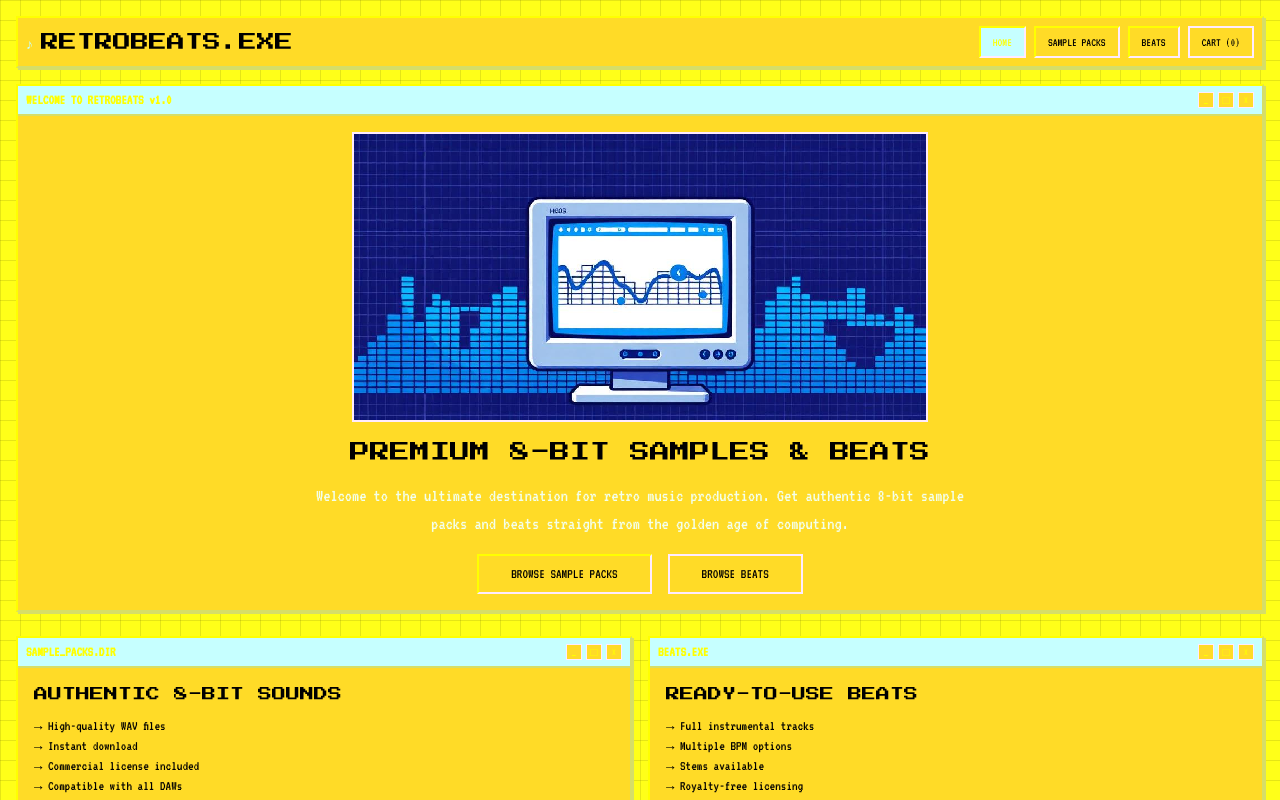
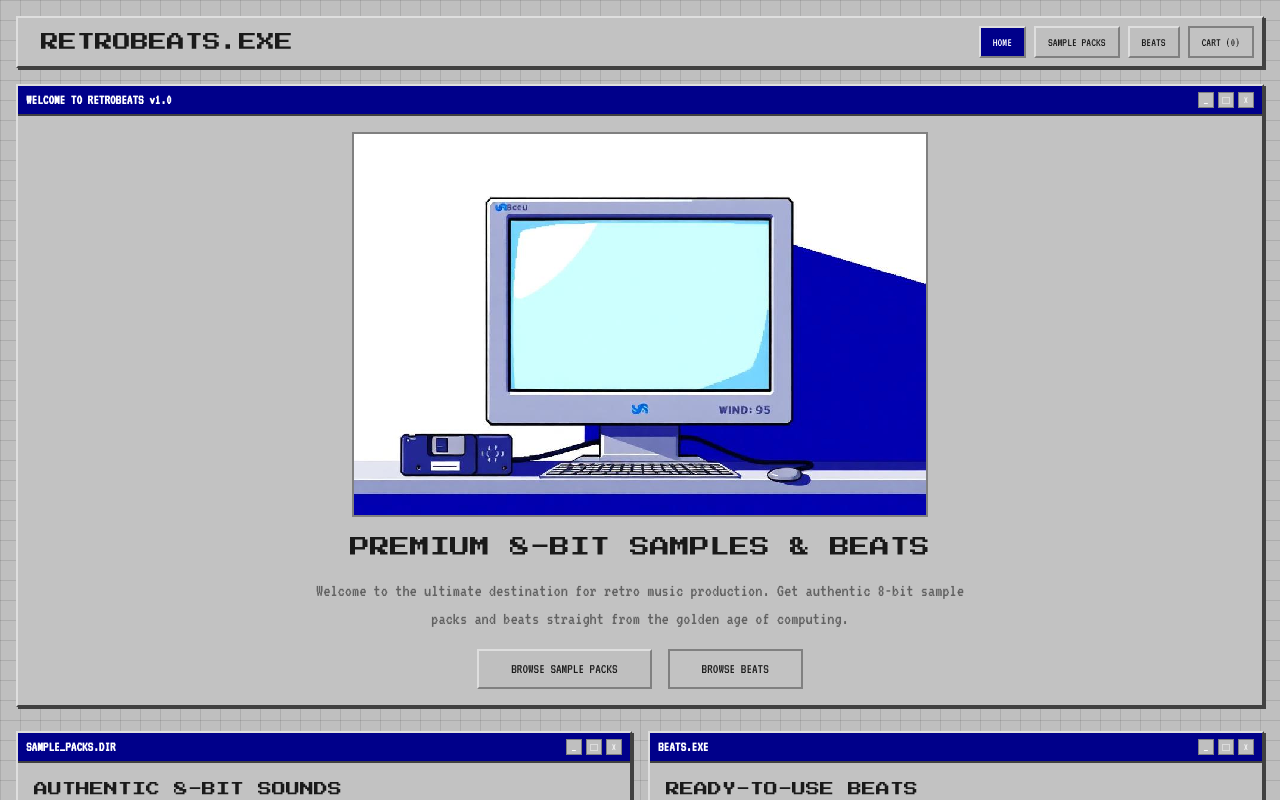
Before and after one commit to mitchgeist/retro-sample-shop, a React (Vite) app: page / in a window 1280 px wide. Shown: the top 800 px of the page. Built offline with nearby package versions, Linux system fonts and the light colour scheme.

Commit message:
Refine landing page colors
Adjusted landing page background and text colors to better match Windows 95 aesthetic for improved readability. Replaced the main hero image on the landing page.

```diff
--- a/src/components/sections/HomeSection.tsx
+++ b/src/components/sections/HomeSection.tsx
@@ -1,7 +1,7 @@
 import React from 'react';
 import { RetroWindow } from '../RetroWindow';
 import { RetroButton } from '../ui/retro-button';
-import heroBanner from '@/assets/hero-banner.png';
+import heroBanner from '@/assets/hero-95-floppy.png';
 
 interface HomeSectionProps {
   onSectionChange: (section: 'samples' | 'beats') => void;
@@ -15,7 +15,7 @@ export const HomeSection: React.FC<HomeSectionProps> = ({ onSectionChange }) =>
         <div className="text-center space-y-4">
           <img
             src={heroBanner}
-            alt="RetroBeats Hero"
+            alt="Windows 95 style 8-bit retro music production hero with CRT and floppy disks"
             loading="lazy"
             decoding="async"
             className="w-full max-w-xl mx-auto border-2 border-[hsl(var(--button-shadow))]"
--- a/src/index.css
+++ b/src/index.css
@@ -6,93 +6,93 @@
 
 @layer base {
   :root {
-    /* Windows 95 Classic Colors */
-    --background: 195 195 195; /* Classic Windows gray */
-    --foreground: 0 0 0;
+    /* Windows 95 Classic Colors (HSL tokens) */
+    --background: 0 0% 75%; /* Classic Windows gray #c0c0c0 */
+    --foreground: 0 0% 10%;
 
-    --card: 192 192 192;
-    --card-foreground: 0 0 0;
+    --card: 0 0% 76%;
+    --card-foreground: 0 0% 10%;
 
-    --popover: 255 255 255;
-    --popover-foreground: 0 0 0;
+    --popover: 0 0% 100%;
+    --popover-foreground: 0 0% 10%;
 
-    /* Retro Blue Theme */
-    --primary: 0 120 212; /* Classic Windows blue */
-    --primary-foreground: 255 255 255;
+    /* Title bar blue (subtle) */
+    --primary: 240 100% 27%; /* Win95 dark blue */
+    --primary-foreground: 0 0% 100%;
 
-    --secondary: 128 128 128; /* Windows gray */
-    --secondary-foreground: 255 255 255;
+    --secondary: 0 0% 50%; /* Mid gray */
+    --secondary-foreground: 0 0% 10%;
 
-    --muted: 224 224 224;
-    --muted-foreground: 96 96 96;
+    --muted: 0 0% 88%;
+    --muted-foreground: 0 0% 38%;
 
-    --accent: 255 0 255; /* Bright magenta accent */
-    --accent-foreground: 255 255 255;
+    --accent: 180 30% 35%; /* Teal accent, subdued */
+    --accent-foreground: 0 0% 100%;
 
-    --destructive: 255 0 0;
-    --destructive-foreground: 255 255 255;
+    --destructive: 0 100% 40%;
+    --destructive-foreground: 0 0% 100%;
 
     /* Window Chrome Colors */
-    --border: 128 128 128;
-    --input: 255 255 255;
-    --ring: 0 120 212;
+    --border: 0 0% 50%;
+    --input: 0 0% 100%;
+    --ring: 240 100% 27%;
 
     /* Special Retro Colors */
-    --retro-green: 0 255 0;
-    --retro-cyan: 0 255 255;
-    --retro-yellow: 255 255 0;
-    --window-frame: 192 192 192;
-    --window-shadow: 64 64 64;
-    --button-highlight: 223 223 223;
-    --button-shadow: 128 128 128;
+    --retro-green: 120 100% 50%;
+    --retro-cyan: 180 100% 50%;
+    --retro-yellow: 60 100% 50%;
+    --window-frame: 0 0% 75%;
+    --window-shadow: 0 0% 25%;
+    --button-highlight: 0 0% 87%;
+    --button-shadow: 0 0% 50%;
 
     --radius: 0px; /* No rounded corners for that authentic feel */
 
     /* Sidebar (keeping original structure) */
-    --sidebar-background: 192 192 192;
-    --sidebar-foreground: 0 0 0;
-    --sidebar-primary: 0 120 212;
-    --sidebar-primary-foreground: 255 255 255;
-    --sidebar-accent: 224 224 224;
-    --sidebar-accent-foreground: 0 0 0;
-    --sidebar-border: 128 128 128;
-    --sidebar-ring: 0 120 212;
+    --sidebar-background: 0 0% 76%;
+    --sidebar-foreground: 0 0% 10%;
+    --sidebar-primary: 240 100% 27%;
+    --sidebar-primary-foreground: 0 0% 100%;
+    --sidebar-accent: 0 0% 88%;
+    --sidebar-accent-foreground: 0 0% 10%;
+    --sidebar-border: 0 0% 50%;
+    --sidebar-ring: 240 100% 27%;
   }
 
   .dark {
     /* Dark mode keeps the retro aesthetic */
-    --background: 0 0 0;
-    --foreground: 0 255 0; /* Classic green terminal text */
+    --background: 0 0% 0%;
+    --foreground: 120 100% 50%; /* Classic green terminal text */
 
-    --card: 32 32 32;
-    --card-foreground: 0 255 0;
+    --card: 0 0% 13%;
+    --card-foreground: 120 100% 50%;
 
-    --popover: 0 0 0;
-    --popover-foreground: 0 255 0;
+    --popover: 0 0% 0%;
+    --popover-foreground: 120 100% 50%;
 
-    --primary: 0 255 0;
-    --primary-foreground: 0 0 0;
+    --primary: 120 100% 50%;
+    --primary-foreground: 0 0% 0%;
 
-    --secondary: 64 64 64;
-    --secondary-foreground: 0 255 0;
+    --secondary: 0 0% 25%;
+    --secondary-foreground: 120 100% 50%;
 
-    --muted: 32 32 32;
-    --muted-foreground: 128 128 128;
+    --muted: 0 0% 13%;
+    --muted-foreground: 0 0% 50%;
 
-    --accent: 0 255 255;
-    --accent-foreground: 0 0 0;
+    --accent: 180 100% 50%;
+    --accent-foreground: 0 0% 0%;
 
-    --destructive: 255 0 0;
-    --destructive-foreground: 255 255 255;
+    --destructive: 0 100% 40%;
+    --destructive-foreground: 0 0% 100%;
 
-    --border: 128 128 128;
-    --input: 32 32 32;
-    --ring: 0 255 0;
+    --border: 0 0% 50%;
+    --input: 0 0% 13%;
+    --ring: 120 100% 50%;
 
-    --window-frame: 64 64 64;
-    --window-shadow: 0 0 0;
-    --button-highlight: 96 96 96;
-    --button-shadow: 32 32 32;
+    --window-frame: 0 0% 25%;
+    --window-shadow: 0 0% 0%;
+    --button-highlight: 0 0% 38%;
+    --button-shadow: 0 0% 13%;
   }
 }
 
```
Also changed, not shown: src/assets/hero-95-floppy.png (added).
